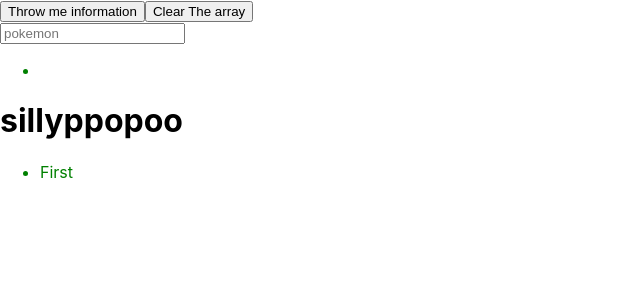
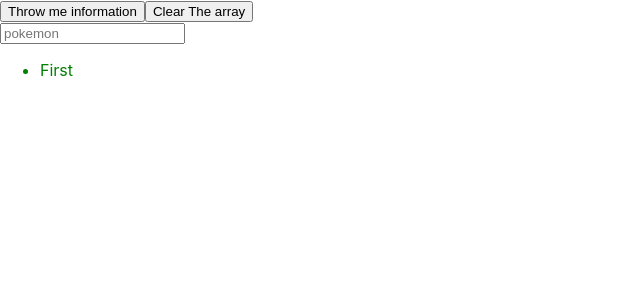
Before and after one commit to pacemade/hatchway-practise, a React (Create React App) app: page / in a window 1280 px wide. Shown: the top 300 px of the page, without its empty margins (0-640 px from the left). Built offline with nearby package versions, Linux system fonts and the light colour scheme.

Commit message:
made the searchbox a component like a badass

```diff
--- a/src/App.js
+++ b/src/App.js
@@ -1,6 +1,5 @@
 import React, { Component } from 'react';
-import Filter from './components/Filters/Filter';
-import logo from './logo.svg';
+import SearchBox from './components/SearchBox/searchBox';
 import './App.css';
 
 class App extends Component {
@@ -72,21 +71,13 @@ class App extends Component {
         <button onClick={this.callTheApi}>Throw me information</button>
         <button onClick={this.clearPokemonHandler}>Clear The array</button>
 
-        <form className="search-form">
-          <input
-            onChange={this.displayMatchesHandler}
-            type="text"
-            className="search"
-            placeholder="pokemon" />
-          <ul className="suggestions">
-            <li>{this.state.pokemon}</li>
-          </ul>
-        </form>
+        <SearchBox
+          changed={this.displayMatchesHandler}/>
 
-        <Filter />
         <ul id="listy">
           <li>First</li>
         </ul>
+
       </div>
     );
   }
--- /dev/null
+++ b/src/components/SearchBox/searchBox.js
@@ -0,0 +1,18 @@
+import React from 'react';
+
+const searchBox = (props) => {
+
+  return (
+    <form className="search-form">
+      <input
+        onChange={props.changed}
+        type="text"
+        className="search"
+        placeholder="pokemon" />
+      <ul className="suggestions">
+      </ul>
+    </form>
+    )
+  }
+
+export default searchBox
```
